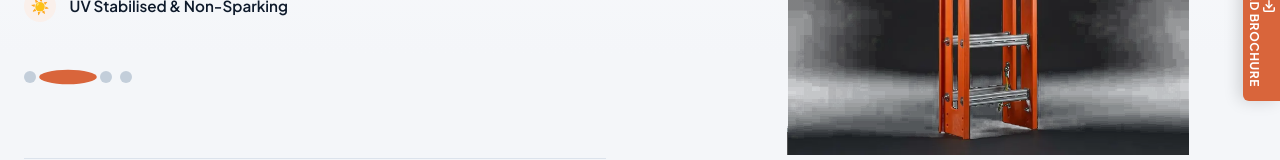
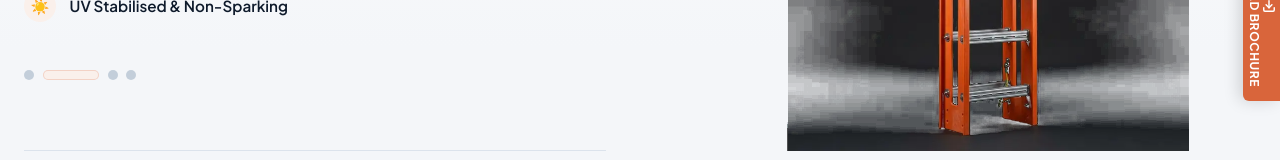
Before and after one commit to Jayjadav221024/transpower.com, a React (Vite) app in the folder frontend/: page / in a window 1280 px wide. Shown: the part 442-602 px from the top of the page. Built offline with nearby package versions, Linux system fonts and the light colour scheme; no server answers.

Commit message:
feat: add HeroCarousel component with automated slide crossfading and global styles

```diff
--- a/frontend/src/components/site/HeroCarousel.jsx
+++ b/frontend/src/components/site/HeroCarousel.jsx
@@ -154,10 +154,16 @@ export default function HeroCarousel({ pageData }) {
           </div>
 
           {/* Chip Row slide selector */}
+          {/* The active dot fills as a progress bar, so it has to know both how
+              long a slide lasts and when the auto-advance is paused. The fill
+              starts the moment the class lands, which is a crossfade ahead of
+              the timer actually restarting — hence the TEXT_SWAP offset. */}
           <div
             className="carousel-dots"
             ref={dotsContainerRef}
             role="tablist"
+            data-paused={paused}
+            style={{ '--hero-dot-ms': `${AUTO_MS + 500}ms` }}
           >
             {HERO_PRODUCTS.map((p, i) => (
               <button
--- a/frontend/src/styles/global.css
+++ b/frontend/src/styles/global.css
@@ -1075,20 +1075,81 @@ img { max-width: 100%; height: auto; }
   pointer-events: auto;
 }
 
-/* Carousel Dot Controls */
-.carousel-dots { display: flex; gap: 0.5rem; margin-top: 1.2rem; }
+/* Carousel Dot Controls
+   The row doubles as a progress read-out: the active dot stretches into a track
+   that fills across one auto-advance interval, so it shows both which slide is
+   up and how much longer it has. --hero-dot-ms comes off the element, set from
+   AUTO_MS in HeroCarousel.jsx, so the timing is stated once and not copied. */
+.carousel-dots {
+  display: flex;
+  align-items: center;
+  gap: 0.55rem;
+  margin: 1.4rem 0 1.2rem;
+}
 
 .dot {
-  width: 28px; height: 4px;
-  border-radius: 2px;
+  position: relative;
+  width: 10px;
+  height: 10px;
+  padding: 0;
+  border: none;
+  border-radius: var(--radius-pill);
   background: var(--border-strong);
   cursor: pointer;
-  transition: background 0.3s ease, width 0.3s ease;
-  border: none;
-  display: inline-block;
-}
-
-.dot.active { width: 48px; background: var(--accent-orange); }
+  overflow: hidden;
+  transition:
+    width 0.45s cubic-bezier(0.4, 0, 0.2, 1),
+    background 0.3s ease,
+    box-shadow 0.3s ease;
+}
+
+/* The button keeps its aria-label, so the product name costs nothing to hide. */
+.dot-text { display: none; }
+
+/* Held to the desktop side of the breakpoint: below it the dot is drawn on
+   ::after inside a 44px touch target (see the max-width: 767px block), and an
+   absolutely-positioned fill would cover that button whole. */
+@media (min-width: 768px) {
+  .dot:hover { background: var(--text-muted); }
+
+  .dot:focus-visible {
+    outline: 2px solid var(--accent-orange);
+    outline-offset: 3px;
+  }
+
+  /* Empty track — the ::after fill is what carries the brand colour across it. */
+  .dot.active {
+    width: 56px;
+    background: var(--accent-orange-tint);
+    box-shadow: inset 0 0 0 1px rgba(217, 101, 59, 0.22);
+  }
+
+  .dot.active::after {
+    content: '';
+    position: absolute;
+    inset: 0;
+    border-radius: inherit;
+    background: linear-gradient(90deg, var(--accent-orange), var(--accent-orange-bright));
+    transform-origin: left center;
+    animation: heroDotFill var(--hero-dot-ms, 6.5s) linear forwards;
+  }
+
+  /* Hovering the hero stops the auto-advance, so the fill stops with it — a bar
+     that kept running while the slide did not would be reporting a lie. */
+  .carousel-dots[data-paused='true'] .dot.active::after {
+    animation-play-state: paused;
+  }
+}
+
+@keyframes heroDotFill {
+  from { transform: scaleX(0); }
+  to   { transform: scaleX(1); }
+}
+
+@media (prefers-reduced-motion: reduce) {
+  .dot { transition: none; }
+  .dot.active::after { animation: none; transform: scaleX(1); }
+}
 
 .hero-right-content { position: relative; z-index: 10; display: flex; flex-direction: column; gap: 1.2rem; opacity: 1; }
 
@@ -2582,42 +2643,15 @@ p {
   }
 }
 
-/* Mobile carousel dot chip row styling */
-.carousel-dots {
-  display: flex;
-  gap: 0.5rem;
-  margin-top: 1.5rem;
-  margin-bottom: 1.5rem;
-  width: 100%;
-}
-
-.dot {
-  width: 12px;
-  height: 12px;
-  border-radius: 50%;
-  background: var(--border-strong);
-  border: none;
-  cursor: pointer;
-  padding: 0;
-  transition: all 0.25s ease;
-}
-
-.dot.active {
-  background: var(--accent-orange);
-  transform: scale(1.2);
-}
-
-.dot-text {
-  display: none;
-}
-
-/* Phones get the same dot indicator the desktop uses, not a strip of labelled
-   chips. The chip strip could never fit four product names on a phone, so it
-   always rendered clipped at both edges and had to be scrolled to be read —
-   and the active chip was broken outright: `.dot.active { width: 48px }` up at
-   line 1091 is specificity (0,2,0) with no media query, so it beat the chip
-   rule's `.dot { width: auto }` at (0,1,0). The active chip was pinned to a
-   48px square while its label spilled out over its neighbour.
+/* Phones get a dot indicator, not a strip of labelled chips. The chip strip
+   could never fit four product names on a phone, so it always rendered clipped
+   at both edges and had to be scrolled to be read.
+
+   A second, unscoped copy of these rules used to sit here. Having no media
+   query, it applied on desktop too and beat the real desktop rules on source
+   order — but not on width, which `.dot.active` still won at (0,2,0). The
+   desktop indicator was drawn as a 48px-wide, 12px-tall, 50%-radius ellipse as
+   a result. Keep the mobile look inside the query below.
 
    The dot is drawn on ::after so the button itself can stay a 44px touch
    target — the same construction .testimonial-dot already uses. Each button
```
